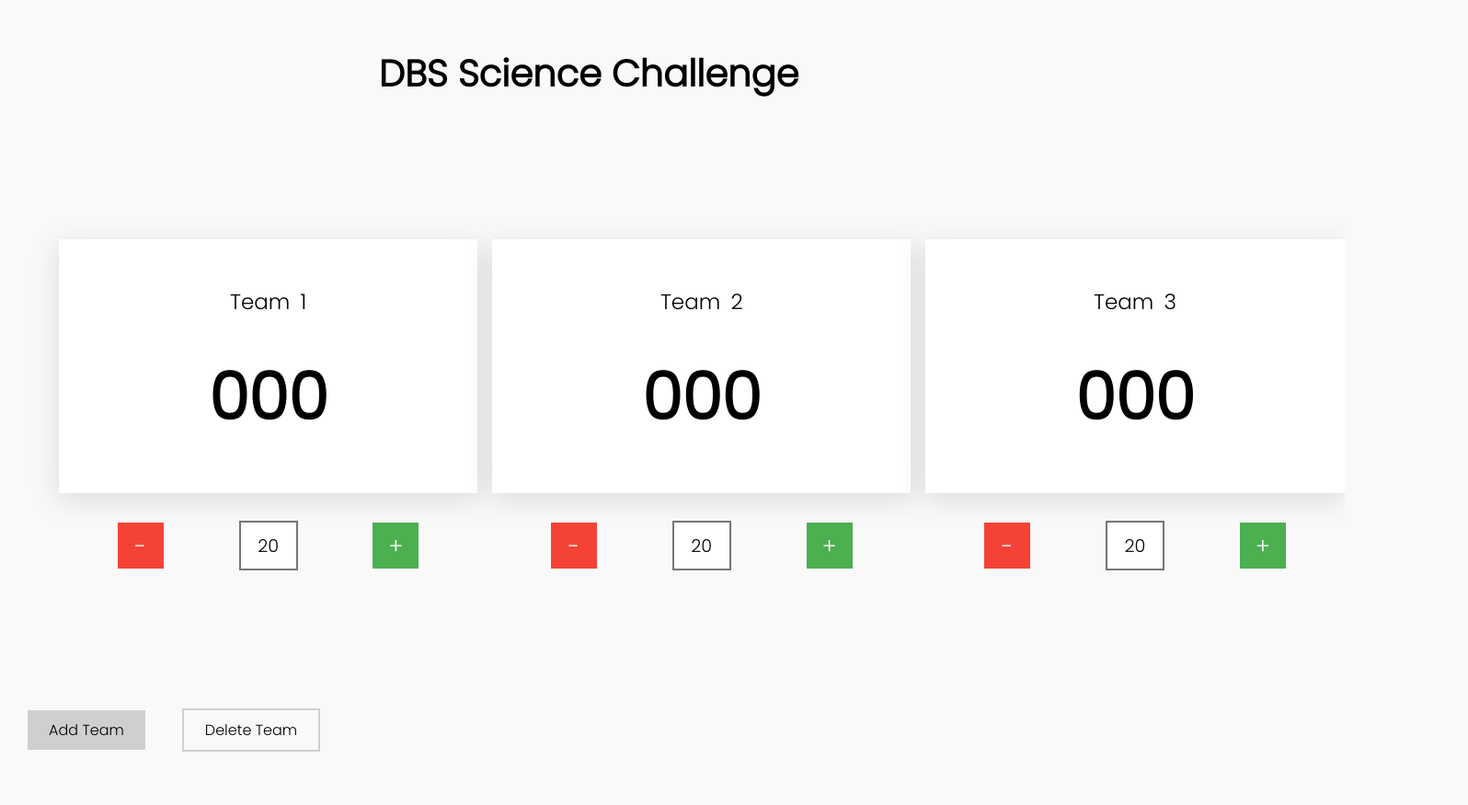
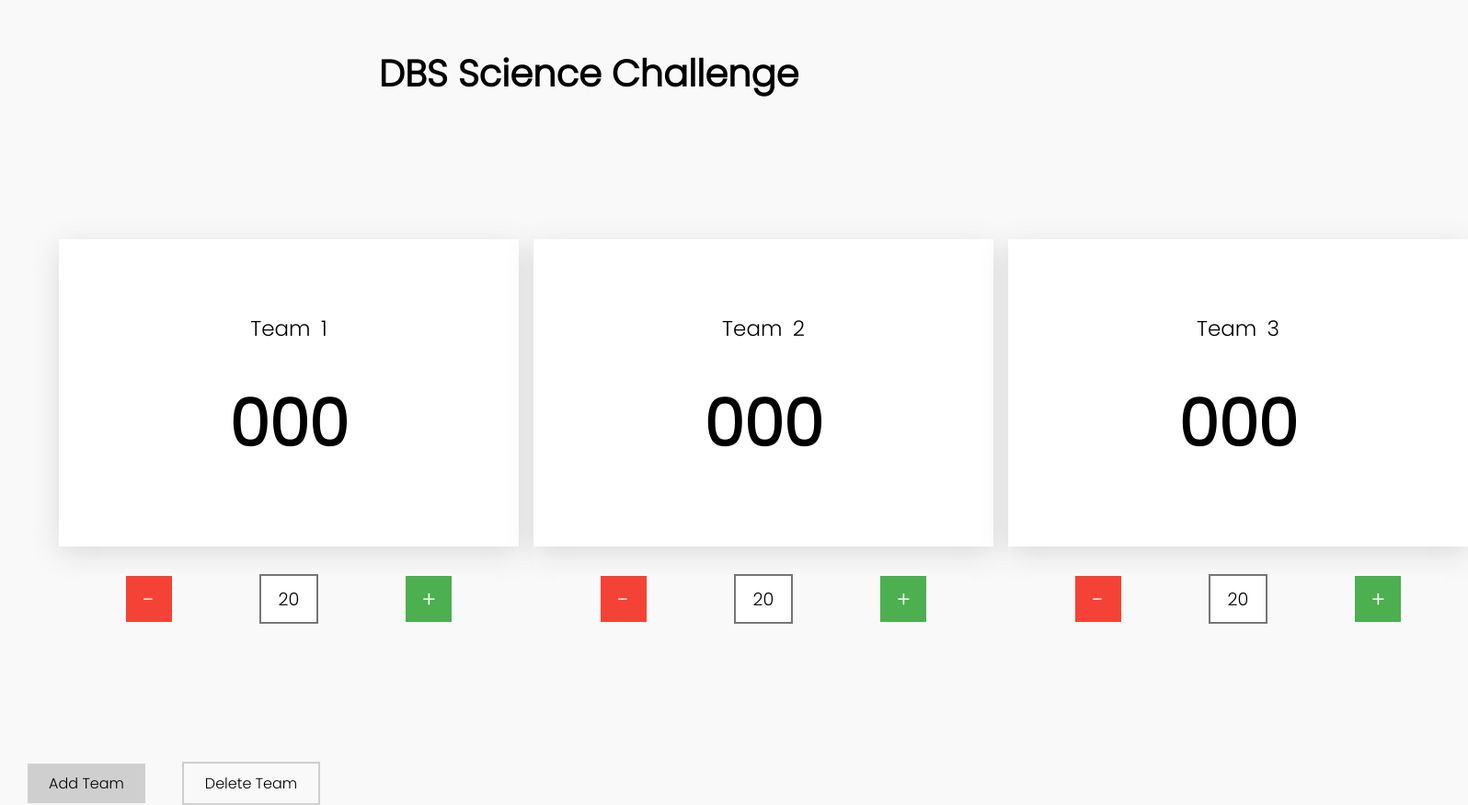
Before and after one commit to Owen-Tam/dbs-sci-challenge-scoreboard, a plain HTML site: page index.html in a window 1280 px wide. Shown: the whole page at 92% size, 1596 px wide, since content can reach past the window. Before the commit the page ends 817 px from the top, so only its background shows below. Drawn offline with Linux system fonts and the light colour scheme.

Commit message:
Fix box size?

```diff
--- a/style.css
+++ b/style.css
@@ -32,7 +32,7 @@
 
 .boxup {
   background: white;
-  padding: 4vw 2vw;
+  padding: 5rem 3rem;
   margin-bottom: 30px;
   display: flex;
   flex-direction: column;
```
